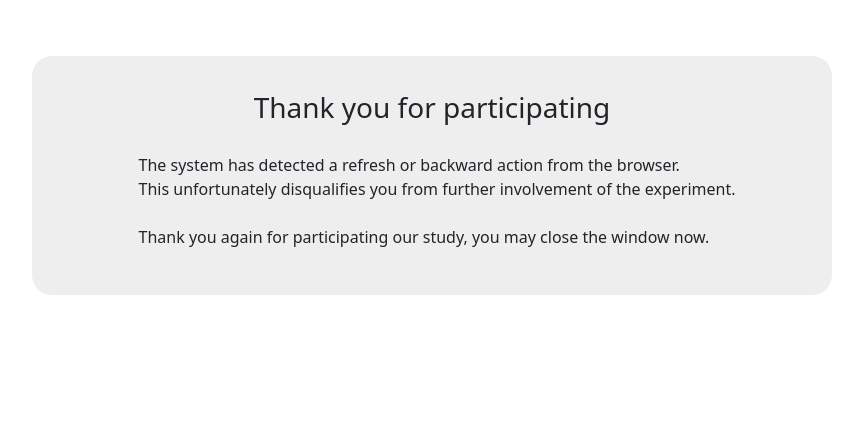
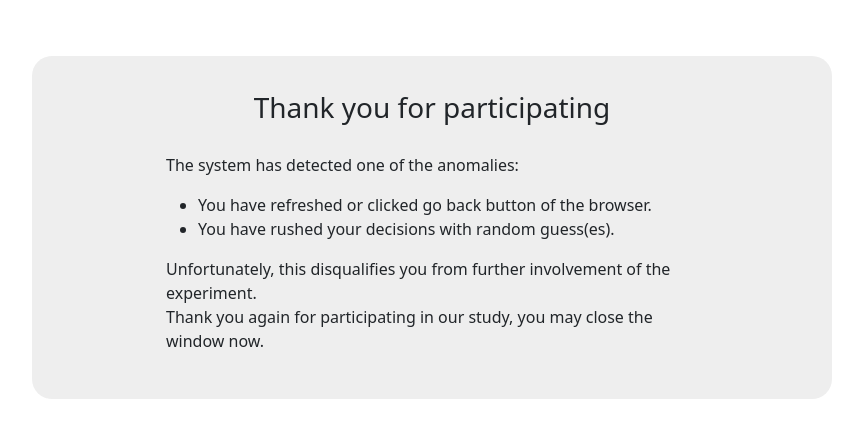
Before and after one commit to ScarVaapad/infoSatiety_Flask, a Flask app: page /d_finish in a window 1280 px wide. Shown: the top 438 px of the page, without its empty margins (208-1071 px from the left). Run offline with Flask 3, Linux system fonts and the light colour scheme; some libraries are stand-ins or nearby versions.

Commit message:
Change the first page description and disqualifying message, added post_task_Q as previously missed.

```diff
--- a/app.py
+++ b/app.py
@@ -16,7 +16,7 @@ mountPath = 'data/data.csv'
 # Hard coded schema for data logging in case localStorage pass extra lines other than intended ones and possible random order of items
 # schema = ['task_4', 'Personality', 'Demographic', 'tutorial_1', 'assignmentId', 'task_8', 'task_3', 'participantId', 'tutorial_2', 'task_5', 'tutorial_3', 'minivlat_score', 'projectId', 'task_6', 'task_2', 'task_1', 'userScores', 'Post_Task_Q', 'task_7', 'finalReward']
 # new schema for new data recording
-schema = ['task_4', 'Personality', 'Demographic', 'tutorial_1', 'assignmentId', 'taskAccu', 'task_8', 'task_3', 'participantId', 'tutorial_2', 'task_5', 'minivlat_score', 'projectId', 'tutorial_3', 'task_6', 'totalDataUsed', 'task_1', 'task_2', 'userScores', 'task_7', 'finalReward']
+schema = ['task_4', 'Personality', 'Demographic', 'tutorial_1', 'assignmentId', 'taskAccu', 'task_8', 'task_3', 'participantId', 'tutorial_2', 'task_5', 'minivlat_score', 'projectId', 'tutorial_3', 'task_6', 'totalDataUsed', 'task_1', 'task_2', 'userScores', 'Post_Task_Q', 'task_7', 'finalReward']
 global_lock = threading.Lock()
 def safe_write_csv(json_data):
     file_exists = os.path.isfile(mountPath)
--- a/templates/disqualify.html
+++ b/templates/disqualify.html
@@ -10,19 +10,19 @@
     <div class="row" style="height: 7%;"></div>
     <div class="row">
         <div class="col"></div>
-        <div class="col-10 h-75" style="background-color: #eee; border-radius: 20px; padding: 20px;">
+        <div class="col-10 h-75 mx-auto" style="background-color: #eee; border-radius: 20px; padding: 20px;">
             <div class="d-flex justify-content-center" style="padding-top: 15px;">
-                <h3>Thank you for participating</h3>
+                <h3 >Thank you for participating</h3>
             </div>
-            <div class="d-flex justify-content-center" style="height: 85%; padding-left: 10px; padding-bottom: 10px; padding-top: 20px;">
-                <p>The system has detected a refresh or backward action from the browser.<br> This unfortunately disqualifies you from further involvement of the experiment. <br><br>Thank you again for participating our study, you may close the window now.</p>
-
+            <div class="d-flex flex-column justify-content-center align-content-center" style="height: 85%; padding-left: 15%; padding-bottom: 10px; padding-top: 20px; padding-right: 15%">
+                <p>The system has detected one of the anomalies:</p>
+                <ul>
+                    <li>You have refreshed or clicked go back button of the browser.</li>
+                    <li>You have rushed your decisions with random guess(es).</li>
+                </ul>
+                <p>Unfortunately, this disqualifies you from further involvement of the experiment.
+                <br> Thank you again for participating in our study, you may close the window now.</p>
             </div>
-
-{#            <div class="d-flex justify-content-center" style="padding-left: 10px; padding-bottom: 10px; padding-top: 20px; ">#}
-{#                <button type="button" id="start-button"  class="btn btn-primary" style="width: 340px;">Finish</button>#}
-{#            </div>#}
-
         </div>
         <div class="col"></div>
     </div>
```
Also changed, not shown: templates/index.html (+6 -1 lines).
